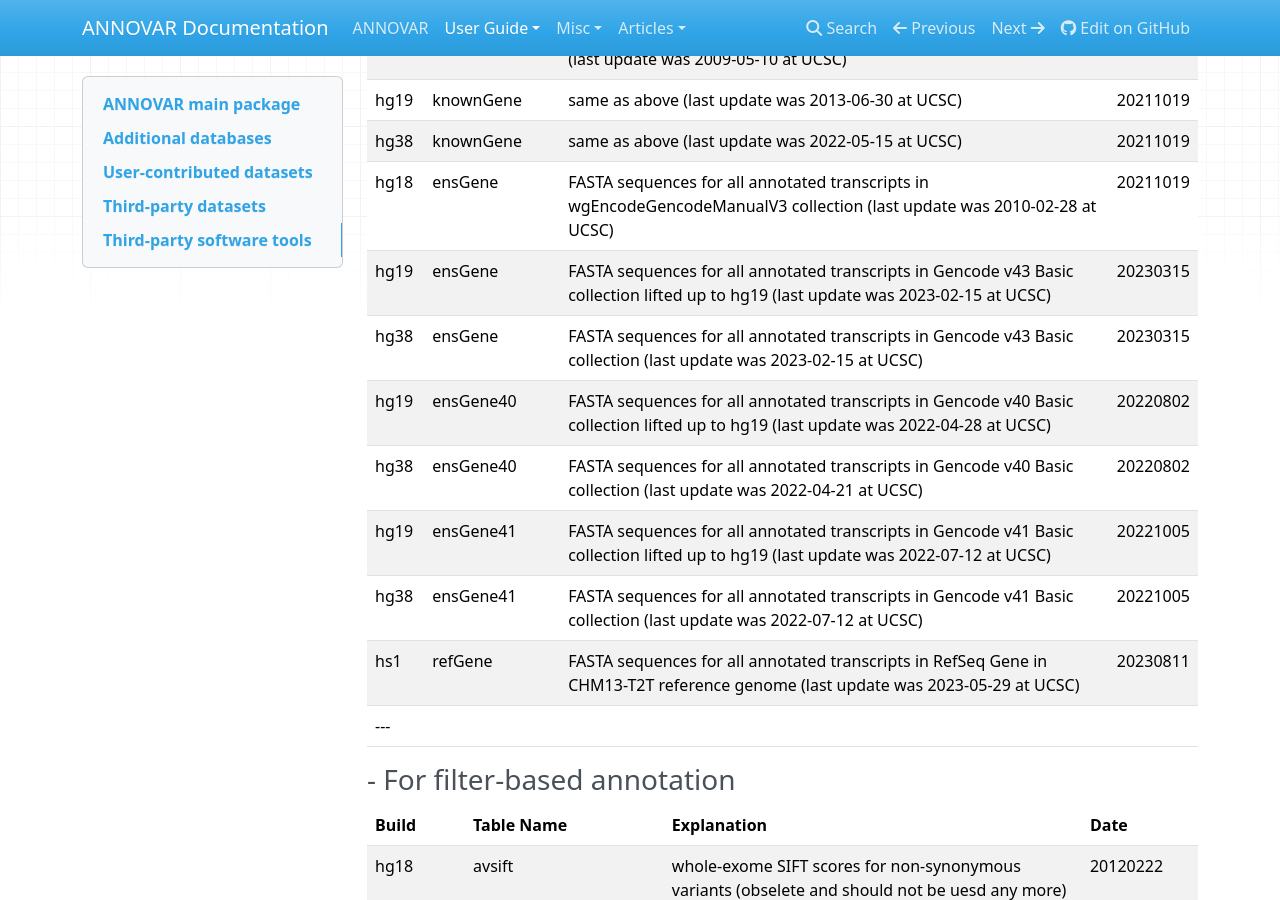
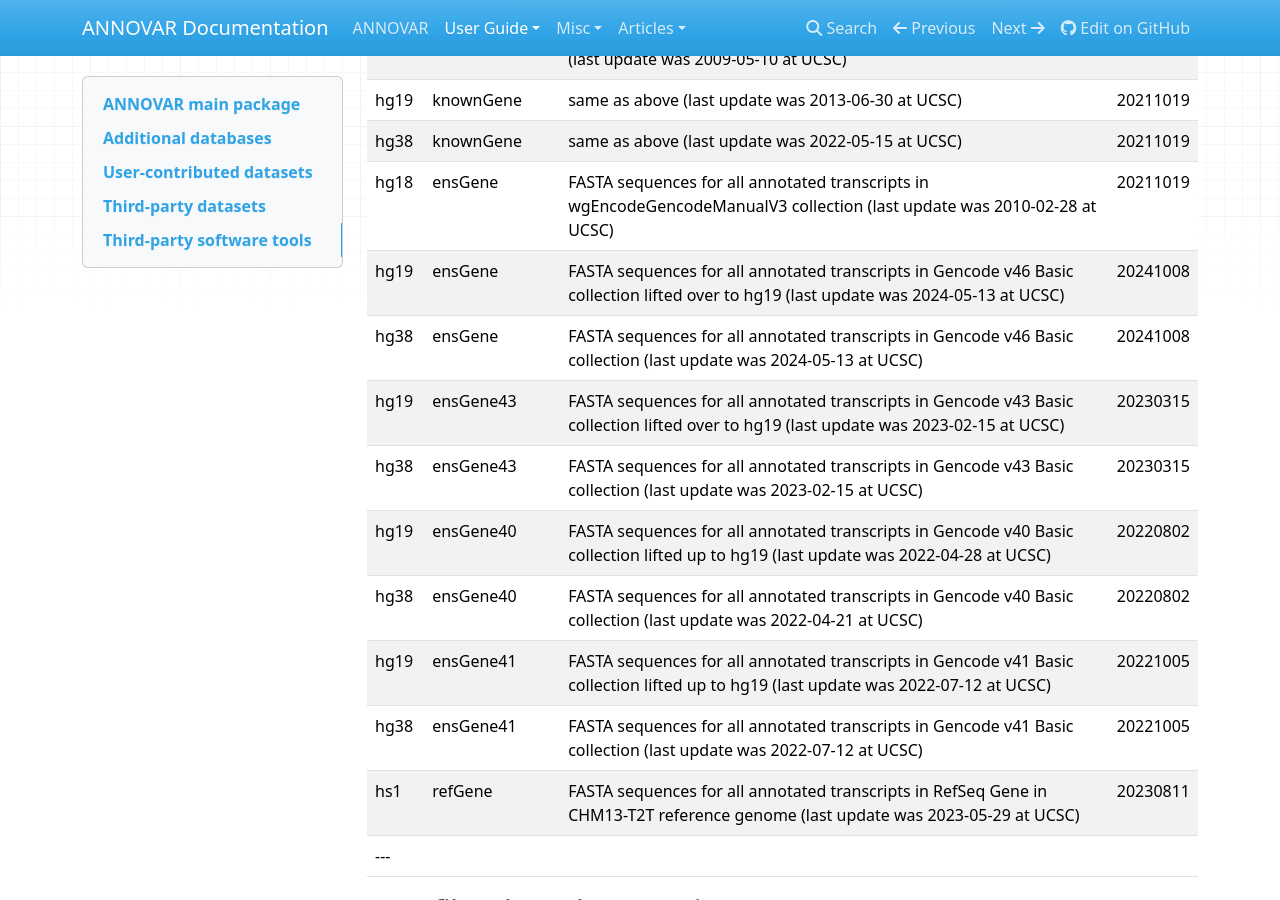
Before and after one commit to WGLab/doc-ANNOVAR, an MkDocs documentation site: the page built from docs/user-guide/download.md, in a window 1280 px wide and 900 px high, scrolled down 962 px. Built offline with MkDocs 1.6.1, drawn with Linux system fonts in a browser that asks for light colours; nearby versions of some CDN libraries; comment, search, counter and statistics services are not loaded.

Commit message:
Update download.md

```diff
--- a/docs/user-guide/download.md
+++ b/docs/user-guide/download.md
@@ -28,8 +28,10 @@ NOTE: several whole-genome databases (cadd, cadd13, fathmm, dann, eigen, gerp++,
 | hg19 | knownGene | same as above (last update was 2013-06-30 at UCSC) | 20211019 |
 | hg38 | knownGene | same as above (last update was 2022-05-15 at UCSC) | 20211019 |
 | hg18 | ensGene | FASTA sequences for all annotated transcripts in wgEncodeGencodeManualV3 collection (last update was 2010-02-28 at UCSC) | 20211019 |
-| hg19 | ensGene | FASTA sequences for all annotated transcripts in Gencode v43 Basic collection lifted up to hg19 (last update was 2023-02-15 at UCSC) | 20230315 |
-| hg38 | ensGene | FASTA sequences for all annotated transcripts in Gencode v43 Basic collection (last update was 2023-02-15 at UCSC) | 20230315 |
+| hg19 | ensGene | FASTA sequences for all annotated transcripts in Gencode v46 Basic collection lifted over to hg19 (last update was 2024-05-13 at UCSC) | 20241008 |
+| hg38 | ensGene | FASTA sequences for all annotated transcripts in Gencode v46 Basic collection (last update was 2024-05-13 at UCSC) | 20241008 |
+| hg19 | ensGene43 | FASTA sequences for all annotated transcripts in Gencode v43 Basic collection lifted over to hg19 (last update was 2023-02-15 at UCSC) | 20230315 |
+| hg38 | ensGene43 | FASTA sequences for all annotated transcripts in Gencode v43 Basic collection (last update was 2023-02-15 at UCSC) | 20230315 |
 | hg19 | ensGene40 | FASTA sequences for all annotated transcripts in Gencode v40 Basic collection lifted up to hg19 (last update was 2022-04-28 at UCSC) | 20220802 |
 | hg38 | ensGene40 | FASTA sequences for all annotated transcripts in Gencode v40 Basic collection (last update was 2022-04-21 at UCSC) | 20220802 |
 | hg19 | ensGene41 | FASTA sequences for all annotated transcripts in Gencode v41 Basic collection lifted up to hg19 (last update was 2022-07-12 at UCSC) | 20221005 |
```
